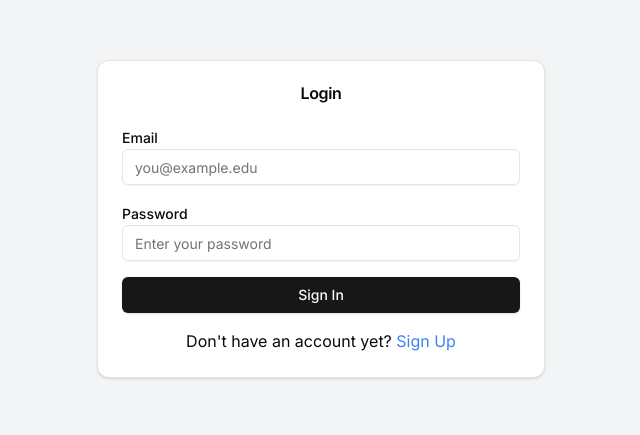
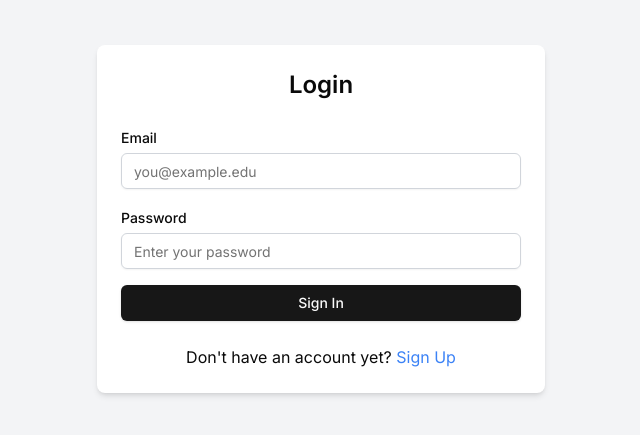
Before and after one commit to bryanmax9/beachhacks2025, a Next.js app: page /login in a window 1280 px wide. Shown: the part 181-616 px from the top of the page, without its empty margins (319-959 px from the left). Built offline with nearby package versions, Linux system fonts and the light colour scheme.

Commit message:
changing login for into component

```diff
--- /dev/null
+++ b/src/app/(landing)/(auth)/_components/login_form.tsx
@@ -0,0 +1,100 @@
+'use client'
+
+import { Button } from "@/components/ui/button"
+import { Input } from "@/components/ui/input"
+import { Label } from "@/components/ui/label"
+import { useForm } from "react-hook-form"
+import { zodResolver } from "@hookform/resolvers/zod"
+import { signin_schema, signInTypes } from "@/lib/schemas/user-signin"
+import { signin_action } from "@/app/(landing)/(auth)/action"
+import Link from 'next/link'
+import { Loader } from "lucide-react"
+import { useState } from "react"
+import { useRouter } from "next/navigation"
+
+export default function LoginForm() {
+    const router = useRouter()
+    const [loginError, setLoginError] = useState("")
+    const {
+        register,
+        formState: { errors, isSubmitting },
+        handleSubmit
+    } = useForm<signInTypes>({
+        resolver: zodResolver(signin_schema)
+    })
+
+    const handleSignIn = async (data: signInTypes) => {
+        const response = await signin_action(data)
+
+        if (response.success) {
+            console.log(response.message)
+            router.push("/application")
+        } else {
+            setLoginError(response.message)
+        }
+    }
+
+    return (
+        <div className="flex justify-center items-center min-h-screen bg-gray-100">
+            <div className="w-full max-w-md p-6 bg-white shadow-md rounded-lg flex flex-col">
+                <h2 className="text-center text-2xl font-semibold mb-6">Login</h2>
+                <form onSubmit={handleSubmit(handleSignIn)} className="space-y-4 flex-grow">
+                    <div>
+                        <Label htmlFor="email">Email</Label>
+                        <Input
+                            id="email"
+                            type="email"
+                            placeholder="you@example.edu"
+                            {...register('email')}
+                            className={`mt-1 block w-full ${
+                                errors.email ? 'border-red-500' : 'border-gray-300'
+                            } rounded-md shadow-sm focus:ring-blue-500 focus:border-blue-500`}
+                            required
+                        />
+                        {errors.email && (
+                            <p className="text-red-500 text-sm mt-1">{errors.email.message}</p>
+                        )}
+                    </div>
+                    <div>
+                        <Label htmlFor="password">Password</Label>
+                        <Input
+                            id="password"
+                            type="password"
+                            placeholder="Enter your password"
+                            {...register('password')}
+                            className={`mt-1 block w-full ${
+                                errors.password ? 'border-red-500' : 'border-gray-300'
+                            } rounded-md shadow-sm focus:ring-blue-500 focus:border-blue-500`}
+                            required
+                        />
+                        {errors.password && (
+                            <p className="text-red-500 text-sm mt-1">{errors.password.message}</p>
+                        )}
+                    </div>
+
+                    <Button
+                        disabled={isSubmitting}
+                        type="submit"
+                        className="w-full flex justify-center items-center space-x-2"
+                    >
+                        {isSubmitting && <Loader className="animate-spin" />}
+                        <span>Sign In</span>
+                    </Button>
+                </form>
+
+                {loginError && (
+                    <p className="text-red-500 text-sm mt-4 text-center font-medium">
+                        {loginError}
+                    </p>
+                )}
+
+                <div className="mt-6 text-center">
+                    <span>Don&#39;t have an account yet? </span>
+                    <Link href="/signup" className="text-blue-500 hover:underline">
+                        Sign Up
+                    </Link>
+                </div>
+            </div>
+        </div>
+    )
+}
--- a/src/app/(landing)/(auth)/login/page.tsx
+++ b/src/app/(landing)/(auth)/login/page.tsx
@@ -1,96 +1,10 @@
 
 'use client'
-
-import { Button } from "@/components/ui/button"
-import { Input } from "@/components/ui/input"
-import { Label } from "@/components/ui/label"
-import { Card, CardContent, CardHeader, CardTitle } from "@/components/ui/card"
-import { useForm } from "react-hook-form"
-import { zodResolver } from "@hookform/resolvers/zod"
-import { signin_schema, signInTypes } from "@/lib/schemas/user-signin"
-import { signin_action } from "@/app/(landing)/(auth)/action"
-import Link from 'next/link'
-import {Loader} from "lucide-react";
-import {useState} from "react";
-import {useRouter} from "next/navigation";
+import LoginForm from "@/app/(landing)/(auth)/_components/login_form";
 
 export default function LoginPage() {
 
-    const router = useRouter();
-    const [loginError, setLoginError] = useState("");
-    const {
-        register,
-        formState: { errors, isSubmitting },
-        handleSubmit
-    } = useForm<signInTypes>({
-        resolver: zodResolver(signin_schema)
-    });
-
-    const handleSignIn = async (data: signInTypes) => {
-
-        const response = await signin_action(data);
-
-        if (response.success) {
-            console.log(response.message);
-            router.push("/application");
-        } else {
-            setLoginError(response.message)
-        }
-    }
-
     return (
-        <div className="flex justify-center items-center min-h-screen bg-gray-100">
-            <Card className="w-full max-w-md flex flex-col">
-                <CardHeader>
-                    <CardTitle className="text-center">Login</CardTitle>
-                </CardHeader>
-                <CardContent className="flex flex-col flex-grow">
-                    <form onSubmit={handleSubmit(handleSignIn)} className="space-y-4 flex-grow">
-                        <div>
-                            <Label htmlFor="email">Email</Label>
-                            <Input
-                                id="email"
-                                type="email"
-                                placeholder="you@example.edu"
-                                {...register('email')}
-                                className={errors.email ? 'border-red-500' : ''}
-                                required
-                            />
-                            {errors.email && <p className="text-red-500 text-sm">{errors.email.message}</p>}
-                        </div>
-                        <div>
-                            <Label htmlFor="password">Password</Label>
-                            <Input
-                                id="password"
-                                type="password"
-                                placeholder="Enter your password"
-                                {...register('password')}
-                                className={errors.password ? 'border-red-500' : ''}
-                                required
-                            />
-                            {errors.password && <p className="text-red-500 text-sm">{errors.password.message}</p>}
-                        </div>
-
-                        <Button
-                            disabled={isSubmitting}
-                            type="submit"
-                            className="w-full">
-                            {isSubmitting && <Loader className={"animate-spin"}/> }
-                            Sign In
-                        </Button>
-                    </form>
-
-                    { loginError && (
-                        <p className={"text-red-500 text-sm mt-1 text-center font-medium"}>{loginError}</p>
-                    )}
-                    <div className="mt-4 text-center">
-                        <span>{"Don't have an account yet? "}</span>
-                        <Link href="/signup" className="text-blue-500 hover:underline">
-                            Sign Up
-                        </Link>
-                    </div>
-                </CardContent>
-            </Card>
-        </div>
+        <LoginForm/>
     )
 }
```
